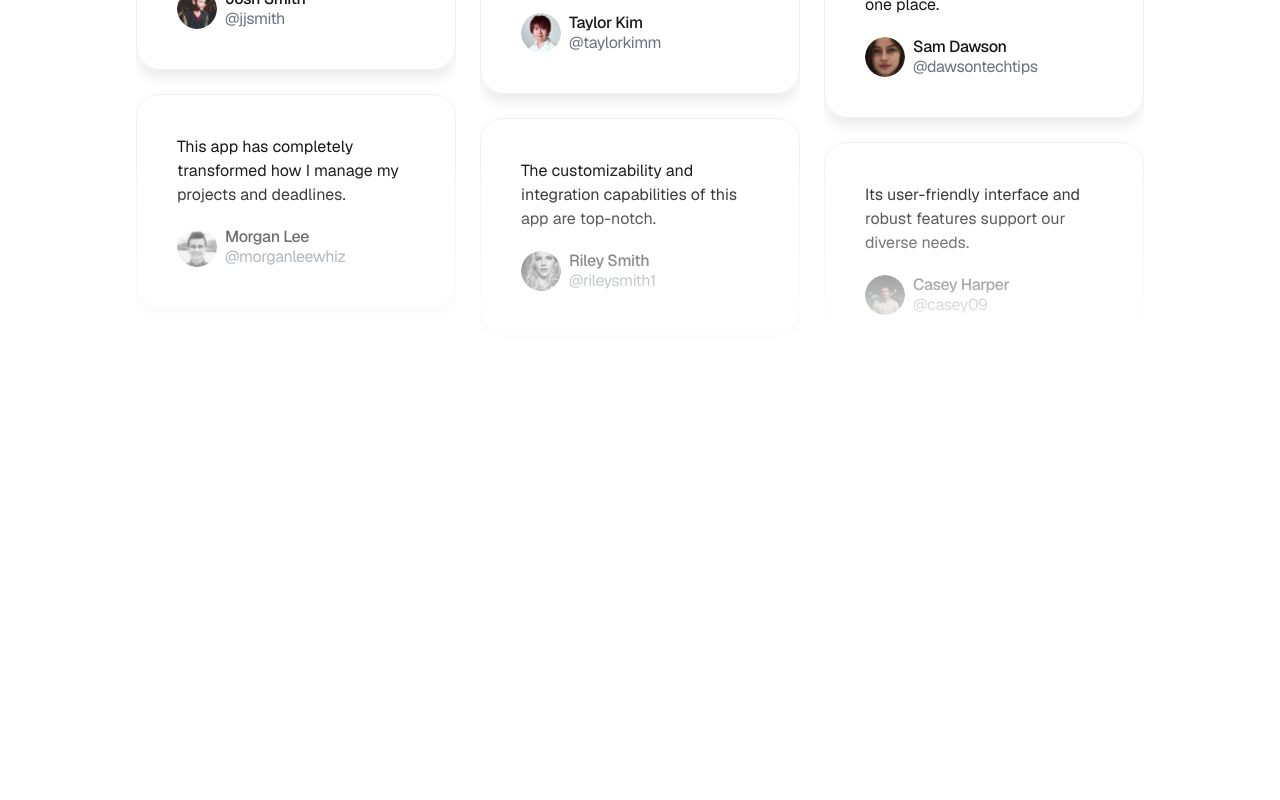
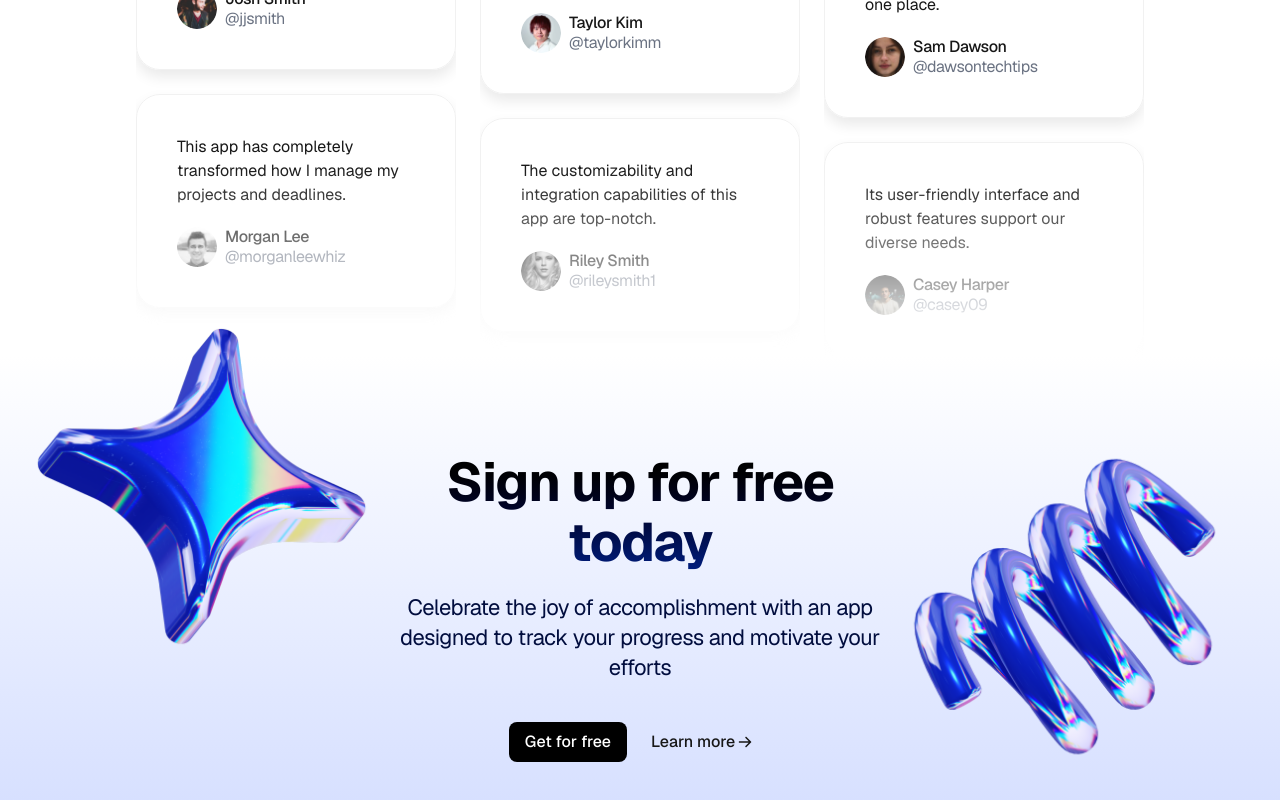
Before and after one commit to ajlaroya/saas-landing-page, a Next.js app: page / in a window 1280 px wide. Shown: the part 3999-4799 px from the top of the page. Before the commit the page ends 4355 px from the top, so only its background shows below. Built offline with nearby package versions, Linux system fonts and the light colour scheme.

Commit message:
call to action section complete

```diff
--- a/app/sections/CallToAction.tsx
+++ b/app/sections/CallToAction.tsx
@@ -1,5 +1,39 @@
+import ArrowRight from "@/arrow-right.svg";
+import starImage from "@/star.png";
+import springImage from "@/spring.png";
+import Image from "next/image";
+
 export const CallToAction = () => {
-  return null;
+  return (
+    <section className="overflow-x-clip bg-gradient-to-b from-white to-[#D2DCFF] py-24">
+      <div className="container mx-auto px-8">
+        <div className="section-heading relative">
+          <h2 className="section-title">Sign up for free today</h2>
+          <p className="section-description mt-5">
+            Celebrate the joy of accomplishment with an app designed to track
+            your progress and motivate your efforts
+          </p>
+          <Image
+            src={starImage}
+            alt="Star"
+            width={360}
+            className="absolute -top-[137px] -left-[350px]"
+          />
+          <Image
+            src={springImage}
+            alt="Spring"
+            width={360}
+            className="absolute -top-[19px] -right-[331px]"
+          />
+        </div>
+        <div className="mt-10 flex justify-center gap-2">
+          <button className="btn btn-primary">Get for free</button>
+          <button className="btn">
+            <span>Learn more</span>
+            <ArrowRight className="h-5 w-5 gap-1" />
+          </button>
+        </div>
+      </div>
+    </section>
+  );
 };
-
-// 2:04:17
```
